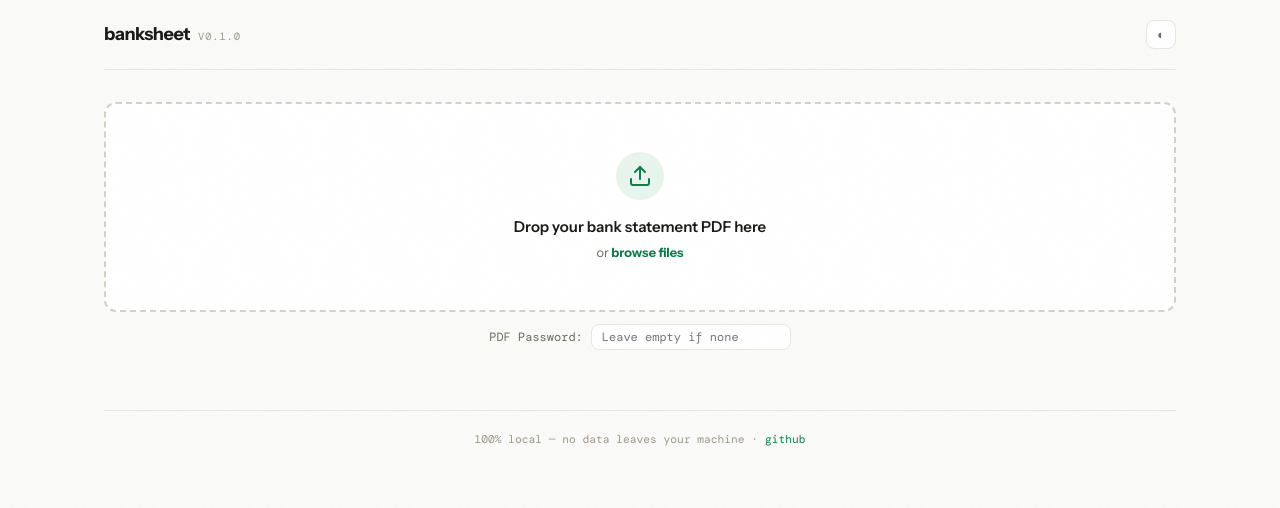
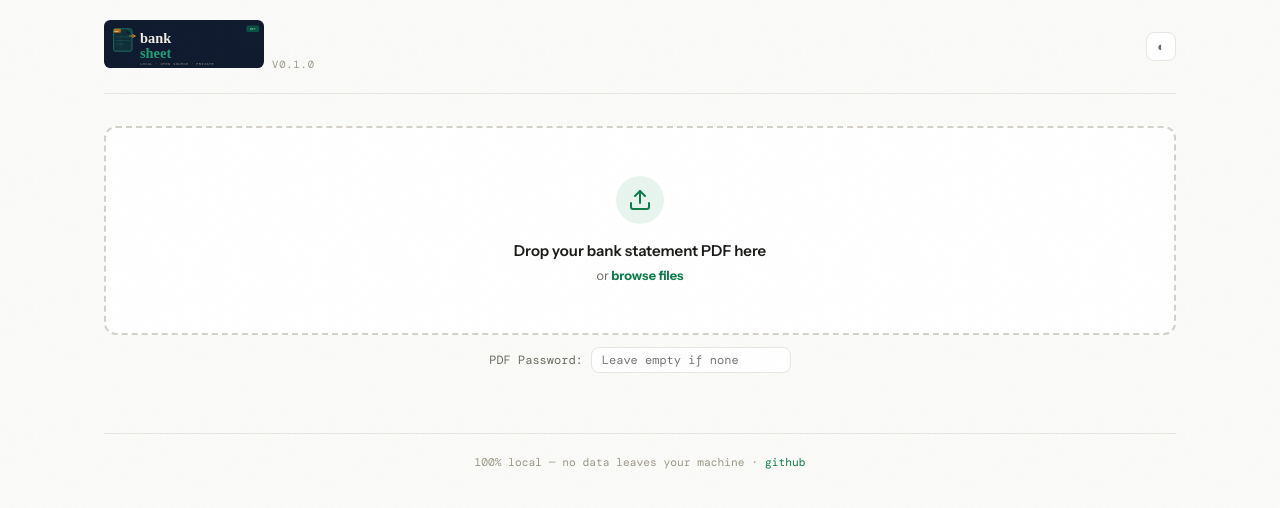
Before and after one commit to tio-ze-rj/banksheet, a website: page packages/web/public/index.html in a window 1280 px wide. Drawn offline with nearby package versions, Linux system fonts and the light colour scheme; no server answers.

Commit message:
Add project logo to README and web UI

```diff
--- a/packages/web/public/index.html
+++ b/packages/web/public/index.html
@@ -490,7 +490,7 @@
   <div class="app">
     <header>
       <div class="logo">
-        <h1>banksheet</h1>
+        <img src="banksheet-logo.svg" alt="banksheet" height="48">
         <span>v0.1.0</span>
       </div>
       <div class="header-actions">
```
Also changed, not shown: README.md, assets/banksheet-logo.svg (added), packages/web/public/banksheet-logo.svg (added).
